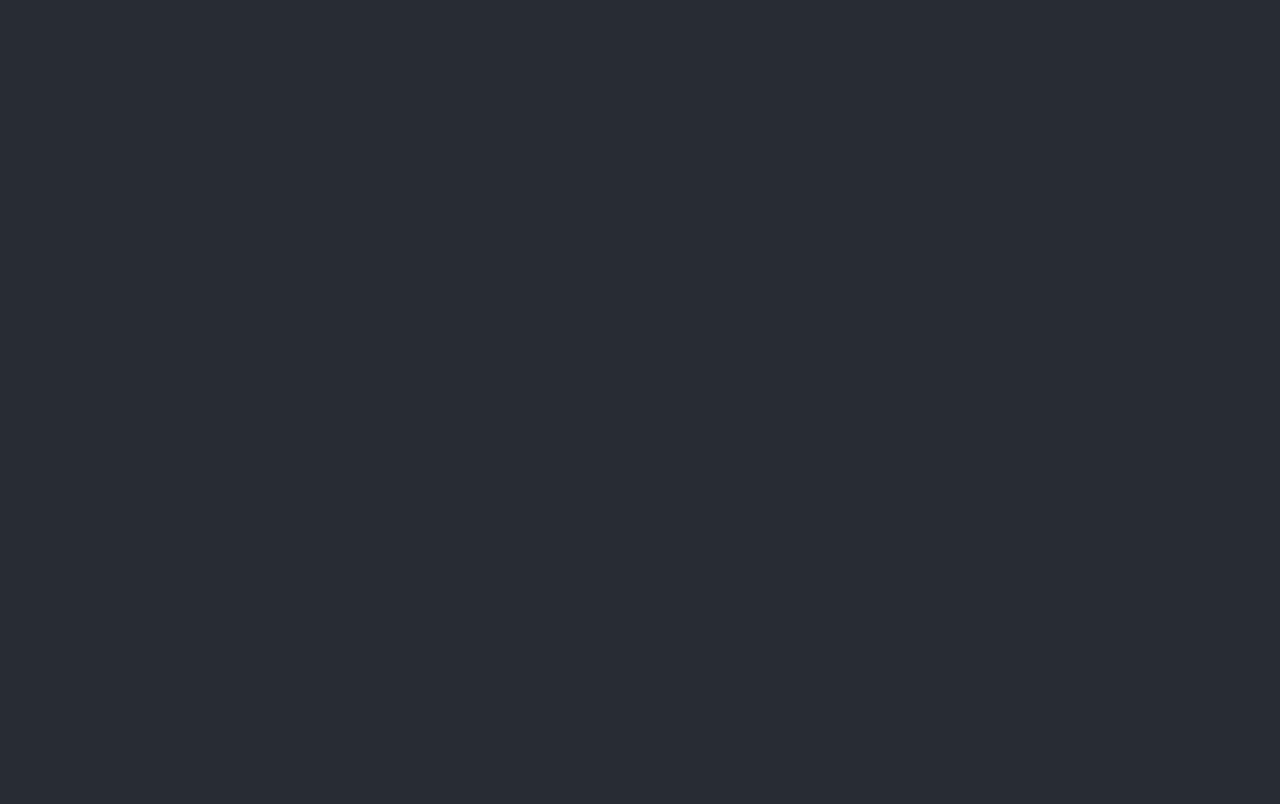
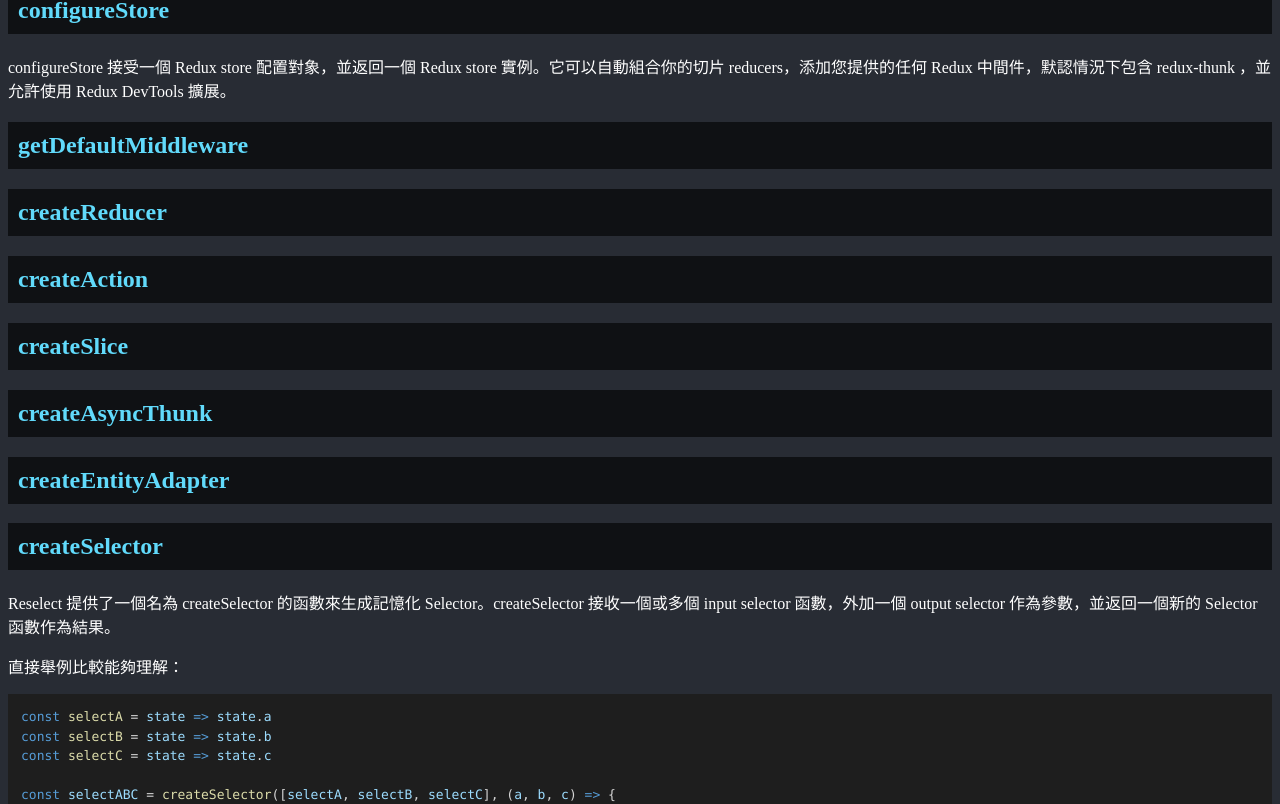
Before and after one commit to Bobo100/React-Redux, a Next.js app: page /reduxDetail in a window 1280 px wide. Shown: the part 840-1644 px from the top of the page. Before the commit the page ends 800 px from the top, so only its background shows below. Built offline with nearby package versions, Linux system fonts and the light colour scheme.

Commit message:
新增型別推論介紹

```diff
--- a/pages/reduxDetail.tsx
+++ b/pages/reduxDetail.tsx
@@ -34,8 +34,46 @@
 
       <h2>其他</h2>
       <ul>
-        <li>createSelector：來自 Reselect 庫，為了易用再導出。</li>
+        <li>createSelector：Reselect 提供了一個名為 createSelector 的函數來生成記憶化 Selector。createSelector 接收一個或多個 input selector 函數，外加一個 output selector 作為參數，並返回一個新的 Selector 函數作為結果。</li>
       </ul>
+
+      <h2>configureStore</h2>
+      <p>configureStore 接受一個 Redux store 配置對象，並返回一個 Redux store 實例。它可以自動組合你的切片 reducers，添加您提供的任何 Redux 中間件，默認情況下包含 redux-thunk ，並允許使用 Redux DevTools 擴展。</p>
+
+      <h2>getDefaultMiddleware</h2>
+
+      <h2>createReducer</h2>
+
+      <h2>createAction</h2>
+
+      <h2>createSlice</h2>
+
+      <h2>createAsyncThunk</h2>
+
+      <h2>createEntityAdapter</h2>
+
+      <h2>createSelector</h2>
+      <p>Reselect 提供了一個名為 createSelector 的函數來生成記憶化 Selector。createSelector 接收一個或多個 input selector 函數，外加一個 output selector 作為參數，並返回一個新的 Selector 函數作為結果。</p>
+      <p>直接舉例比較能夠理解：</p>
+      <Prism language="javascript" style={vscDarkPlus}>
+        {`const selectA = state => state.a
+const selectB = state => state.b
+const selectC = state => state.c
+
+const selectABC = createSelector([selectA, selectB, selectC], (a, b, c) => {
+  // 對 a、b 和 c 執行操作，並返回一個結果
+  return a + b + c
+})
+
+// 調用 Selector 並得到結果
+const abc = selectABC(state)
+
+// 也可以寫成單獨的參數，結果完全一樣
+const selectABC2 = createSelector(selectA, selectB, selectC, (a, b, c) => {
+  // 對 a、b 和 c 執行操作，並返回一個結果
+  return a + b + c
+})`}
+      </Prism>
 
     </Layout>
   )
```
Also changed, not shown: pages/reduxNew.tsx (+10 -2 lines).
